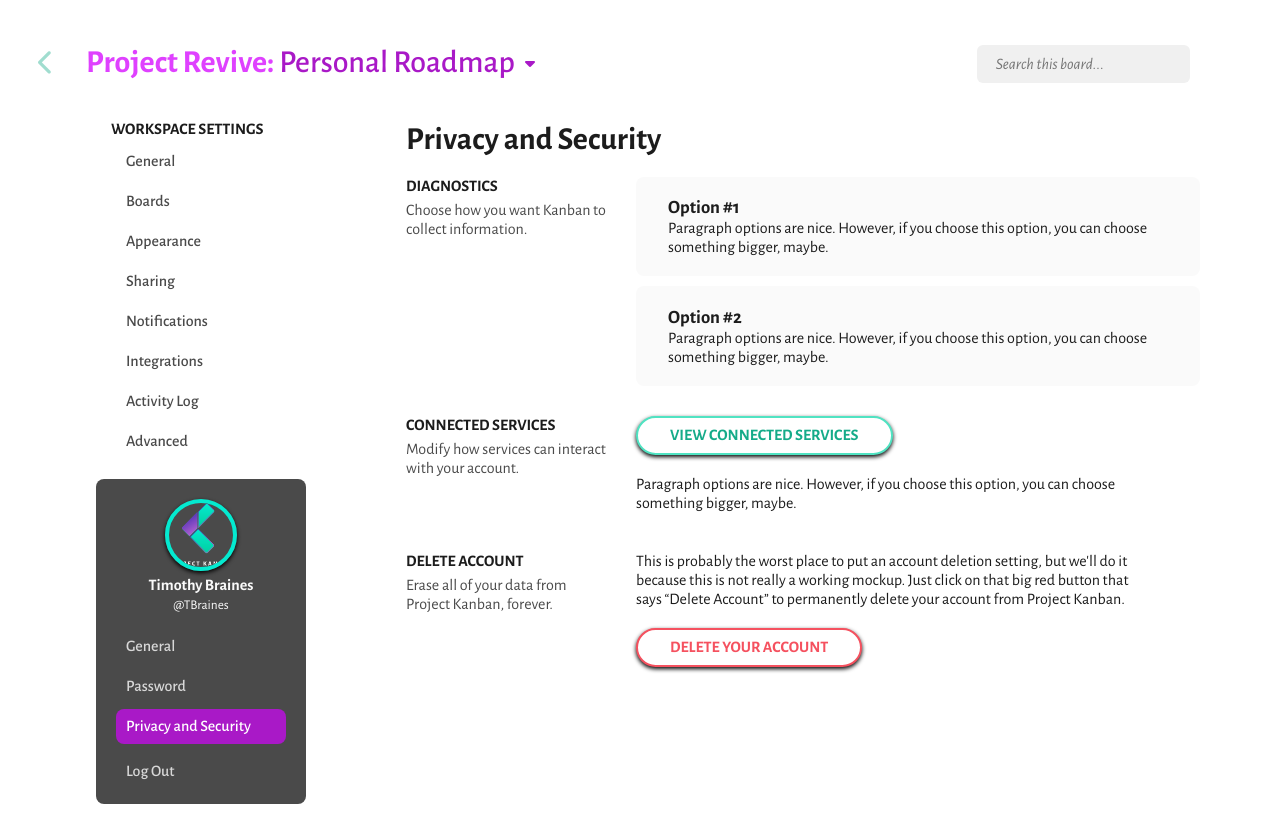
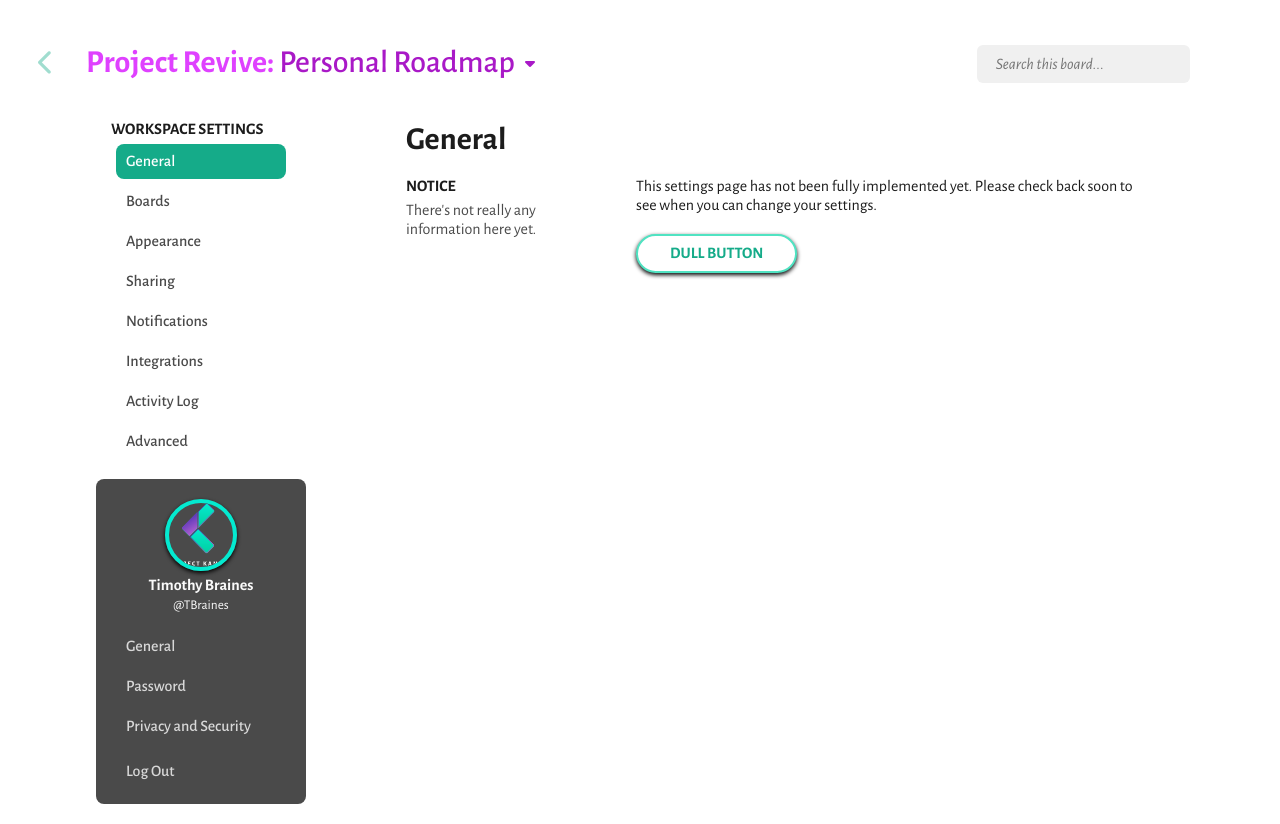
Before and after one commit to encadyma/enca-kanban, an Angular app: page /settings in a window 1280 px wide. Built offline with nearby package versions, Linux system fonts and the light colour scheme.

Commit message:
Integrated settings service into settings components

```diff
--- a/src/app/settings/mock-settings.ts
+++ b/src/app/settings/mock-settings.ts
@@ -1,10 +1,10 @@
-import { SettingFormType, SettingsArray } from './settings'
+import { SettingFormType, SettingsArray } from './settings';
 
 export const MOCK_SETTINGS: SettingsArray = {      // TODO: add proper routing vars
   workspace: {
     title: "WORKSPACE SETTINGS",
     options: [
-      {id: 1, title: 'General', selected: false, forms: [
+      {id: 1, title: 'General', selected: true, forms: [
         {
           title: "NOTICE",
           short_desc: "There's not really any information here yet.",
@@ -127,7 +127,7 @@ export const MOCK_SETTINGS: SettingsArray = {      // TODO: add proper routing v
       {
         id: 11,
         title: 'Privacy and Security',
-        selected: true,
+        selected: false,
         forms: [
           {
             title: "DIAGNOSTICS",
--- a/src/app/settings/setting-form.component.html
+++ b/src/app/settings/setting-form.component.html
@@ -1,6 +1,6 @@
 <div class="setting-form">
   <p *ngIf="form.description">{{form.description}}</p>
   <br *ngIf="form.description">
-  <setting-option-button [options]="form.options" *ngIf="form.type == 'Button'"></setting-option-button>
-  <setting-option-picker [options]="form.options" *ngIf="form.type == 'Picker'"></setting-option-picker>
+  <setting-option-button [options]="form.options" *ngIf="form.type == settingType.BUTTON"></setting-option-button>
+  <setting-option-picker [options]="form.options" *ngIf="form.type == settingType.PICKER"></setting-option-picker>
 </div>
--- a/src/app/settings/setting-form.component.ts
+++ b/src/app/settings/setting-form.component.ts
@@ -1,4 +1,6 @@
 import { Component, Input } from '@angular/core';
+
+import { SettingFormType } from './settings';
 
 @Component({
   selector: 'setting-form',
@@ -7,4 +9,5 @@ import { Component, Input } from '@angular/core';
 })
 export class SettingFormComponent {
   @Input() form;
+  settingType = SettingFormType;
 }
--- a/src/app/settings/settings.component.ts
+++ b/src/app/settings/settings.component.ts
@@ -1,11 +1,14 @@
-import { Component, Input } from '@angular/core';
+import { Component, OnInit } from '@angular/core';
+
+import { SettingFormType, SettingOption } from './settings';
+import { SettingsService } from './settings.service';
 
 @Component({
   selector: 'app-settings',
   templateUrl: './settings.component.html',
   styleUrls: ['./settings.component.css']
 })
-export class SettingsComponent {
+export class SettingsComponent implements OnInit {
   goToView = "/board";
   test_board = {
     id: 1,
@@ -13,9 +16,22 @@ export class SettingsComponent {
     workspace: "Project Revive"
   };
 
-  selectedSetting = null;
+  selectedSetting: SettingOption = {
+    id: 0,
+    title: "Error",
+    selected: true,
+    forms: [{
+      title: "ERROR",
+      short_desc: "Could not retrieve settings",
+      type: SettingFormType.BUTTON,
+      description: "We could not retrieve settings at this moment. This may be due to a internet connection error or server maintenance. Please try again in a little while.",
+      options: [
+        {id: 1, title: "NULL BUTTON", description: "", options: { cssClasses: [''] }},
+      ]
+    }]
+  };
 
-  settings = {      // TODO: add proper routing vars
+  settings = { workspace: {options: []}, user: {options: []} } /*{      // TODO: add proper routing vars
     workspace: {
       title: "WORKSPACE SETTINGS",
       options: [
@@ -169,7 +185,7 @@ export class SettingsComponent {
               type: "Button",
               description: "This is probably the worst place to put an account deletion setting, but we'll do it because this is not really a working mockup. Just click on that big red button that says “Delete Account” to permanently delete your account from Project Kanban.",
               options: [
-                {id: 1, title: "DELETE YOUR ACCOUNT", description: "", options: { cssClasses: ['red'] } /*{routeTo: ["/launch"], classes: ["red"]}*/}
+                {id: 1, title: "DELETE YOUR ACCOUNT", description: "", options: { cssClasses: ['red'] }}
               ]
             }
           ]
@@ -177,7 +193,13 @@ export class SettingsComponent {
       ],
       includeLogoutOption: true
     }
-  };
+  };*/
+
+  constructor (private settingsService: SettingsService) {}
+
+  getSettings(): void {
+    this.settingsService.getSettings().then(settings => this.settings = settings).then(() => this.getSelectedSetting());
+  }
 
   getSelectedSetting(): Object {
     for (var setting of this.settings.workspace.options) {
@@ -196,7 +218,7 @@ export class SettingsComponent {
     return this.selectedSetting;
   }
 
-  ngOnInit() {
-    this.getSelectedSetting();
+  ngOnInit(): void {
+    this.getSettings();
   }
 }
--- a/src/app/settings/settings.service.ts
+++ b/src/app/settings/settings.service.ts
@@ -1,6 +1,13 @@
 import { Injectable } from '@angular/core';
+
+import { SettingsArray } from './settings'
+import { MOCK_SETTINGS } from './mock-settings';
 
 @Injectable()
 export class SettingsService {
 
+  getSettings(): Promise<SettingsArray> {
+    return Promise.resolve(MOCK_SETTINGS);
+  }
+
 }
--- a/src/app/settings/settings.ts
+++ b/src/app/settings/settings.ts
@@ -1,4 +1,4 @@
-export const enum SettingFormType {
+export enum SettingFormType {
   BUTTON,
   PICKER
 }
```
